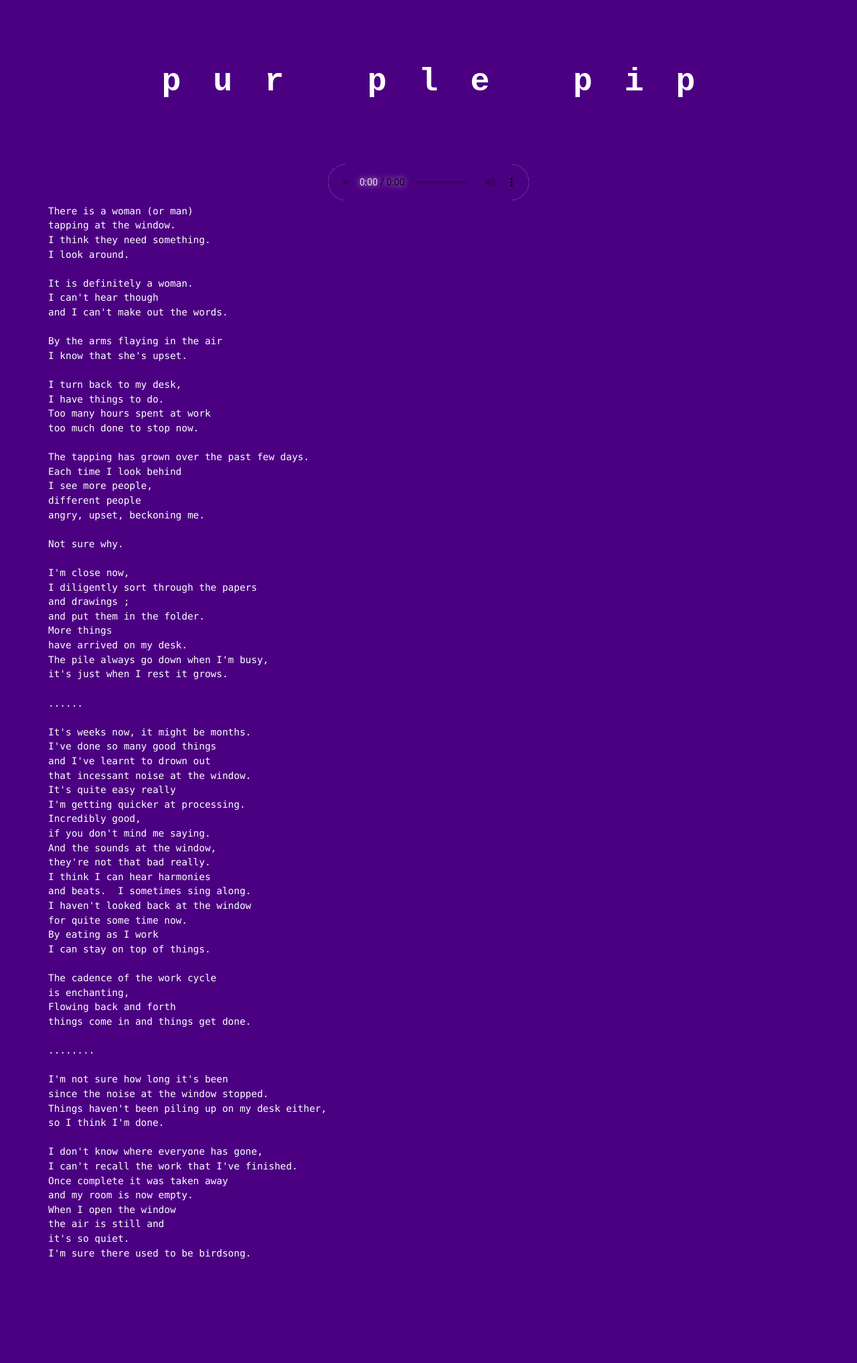
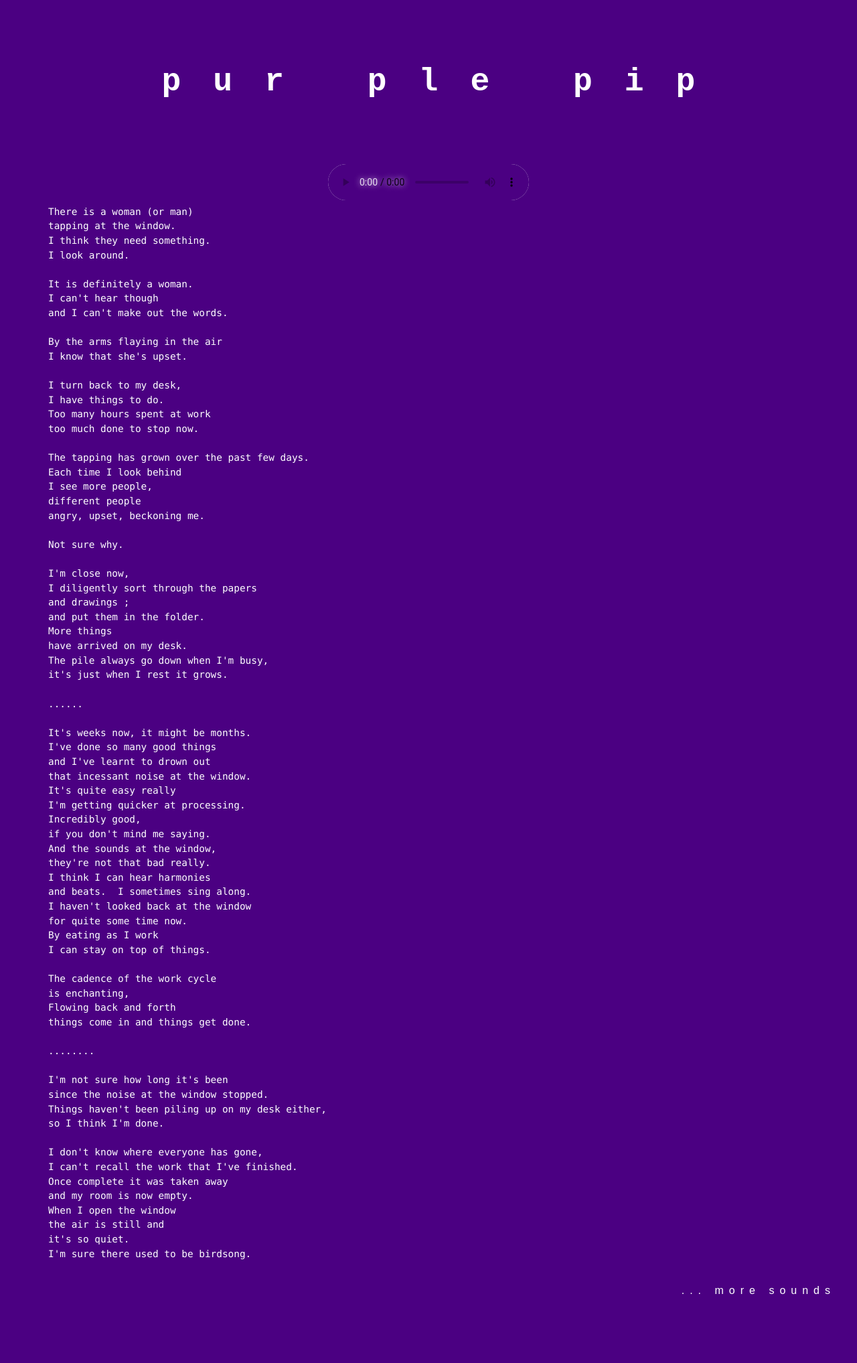
Before and after one commit to ianhomer/purplepip, a Jekyll site: the page built from README.md, in a window 1280 px wide. Shown: the whole page at 67% size. Built offline with Jekyll 4.4.1, drawn with Linux system fonts in a browser that asks for light colours; our own code applies the rules of GitHub Pages for plain Markdown files; before the commit the page ends 1946 px from its top, so only the background shows below that.

Commit message:
Add soundcloud link

```diff
--- a/README.md
+++ b/README.md
@@ -81,3 +81,6 @@ the air is still and
 it's so quiet.
 I'm sure there used to be birdsong.
 </pre>
+
+<div class="more"><a href="https://soundcloud.com/purple-pip">... more
+sounds</a>
--- a/_sass/_core.scss
+++ b/_sass/_core.scss
@@ -1,6 +1,7 @@
 body {
   background-color : #4B0082;
   padding : 0em 0em 4em 0em;
+  font-family : 'MontserratLight', sans-serif;
 }
 
 div.hold {
@@ -53,4 +54,14 @@ div.hold {
   audio::-webkit-media-controls-current-time-display {
     color : #fff;
   }
+
+  div.more {
+    padding : 2em;
+    text-align : right;
+  }
+
+  div.more a {
+    color : #fff;
+    letter-spacing : 0.5em;
+  }
 }
```
